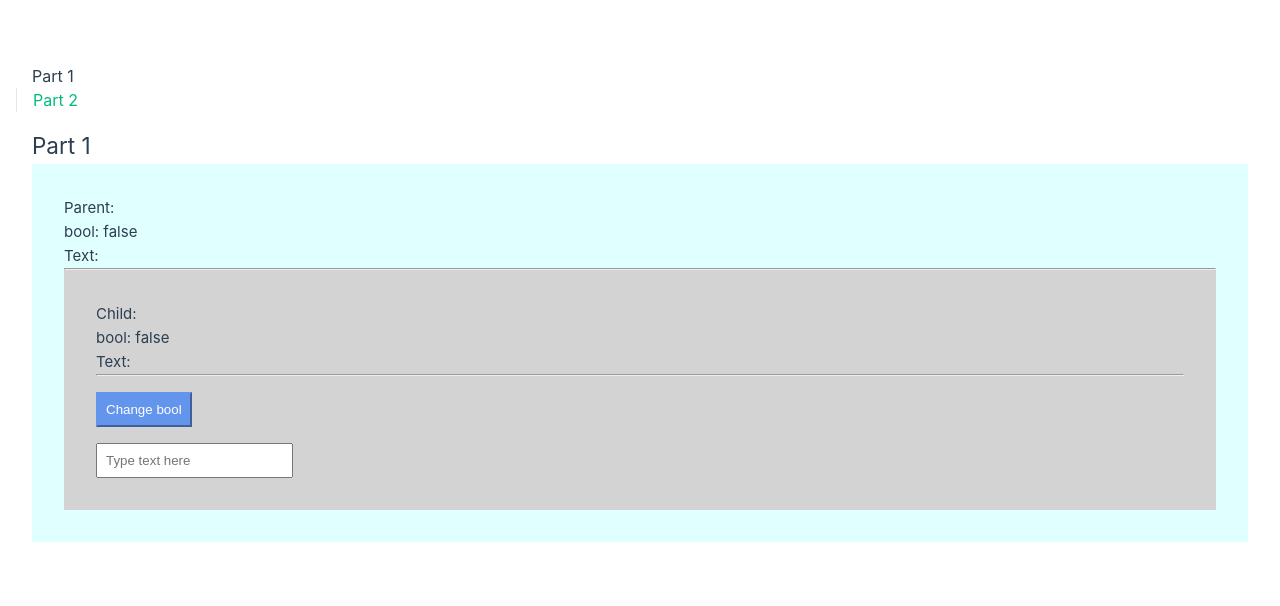
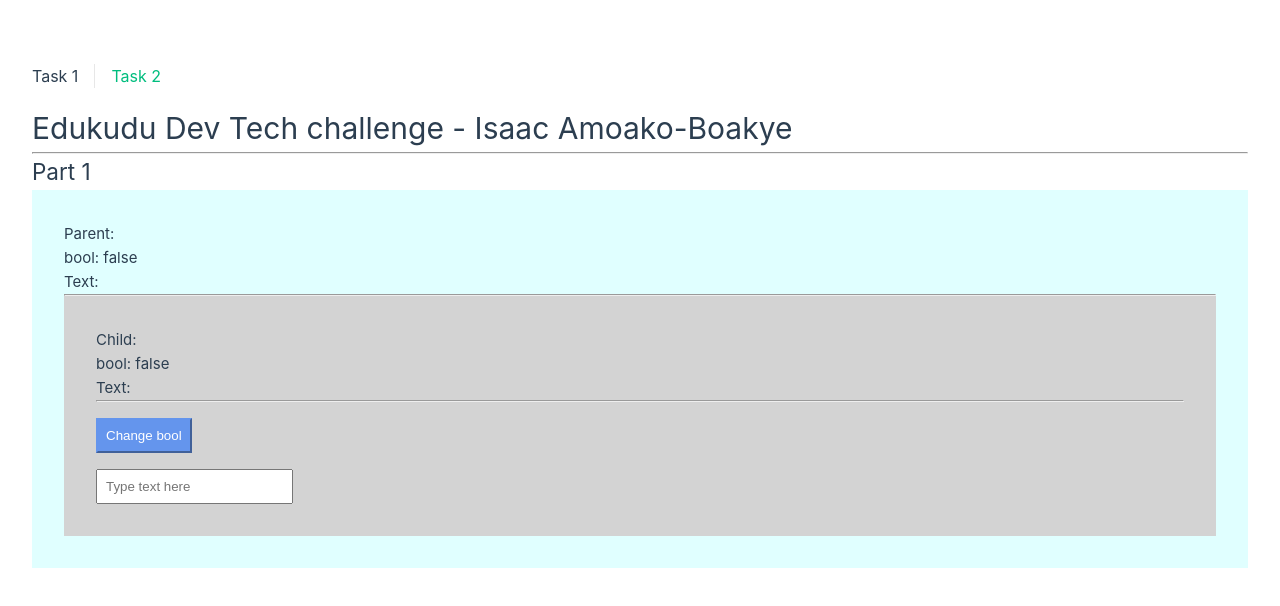
Before and after one commit to ikebk/edukudus-dev-challenge, a Vue app: page / in a window 1280 px wide. Shown: the top 606 px of the page. Built offline with nearby package versions, Linux system fonts and the light colour scheme.

Commit message:
add error message

```diff
--- a/src/App.vue
+++ b/src/App.vue
@@ -6,11 +6,14 @@ import { RouterLink, RouterView } from 'vue-router'
   <header>
     <div class="wrapper">
       <nav>
-        <RouterLink to="/">Part 1</RouterLink>
-        <RouterLink to="/part2">Part 2</RouterLink>
+        <RouterLink to="/">Task 1</RouterLink>
+        <RouterLink to="/part2">Task 2</RouterLink>
       </nav>
     </div>
   </header>
+
+  <h1>Edukudu Dev Tech challenge - Isaac Amoako-Boakye</h1>
+  <hr />
 
   <RouterView />
 </template>
@@ -52,22 +55,6 @@ nav a:first-of-type {
 }
 
 @media (min-width: 1024px) {
-  header {
-    display: flex;
-    place-items: center;
-    padding-right: calc(var(--section-gap) / 2);
-  }
-
-  .logo {
-    margin: 0 2rem 0 0;
-  }
-
-  header .wrapper {
-    display: flex;
-    place-items: flex-start;
-    flex-wrap: wrap;
-  }
-
   nav {
     text-align: left;
     margin-left: -1rem;
--- a/src/routes.js
+++ b/src/routes.js
@@ -1,10 +1,4 @@
 const routes = [
-  // {
-  //   id: 'HomeView',
-  //   name: 'home',
-  //   path: '/',
-  //   meta: {},
-  // },
   {
     id: 'PartOneView',
     name: 'part1',
--- a/src/views/PartTwoView.vue
+++ b/src/views/PartTwoView.vue
@@ -16,6 +16,7 @@
       <div class="preview">
         <div v-html="htmlText" />
         <span v-show="compilingStyle">Compiling style. Please wait...</span>
+        <div v-if="previewStyleError" v-text="previewStyleError"></div>
       </div>
 
       <component :is="'style'" scoped>
@@ -35,6 +36,7 @@ const htmlText = ref('')
 const lessText = ref('')
 const previewStyle = ref('')
 const compilingStyle = ref(false)
+const previewStyleError = ref('')
 
 // Watch
 watch(lessText, (to) => {
@@ -42,12 +44,16 @@ watch(lessText, (to) => {
   compilingStyle.value = true
 
   timeOut = setTimeout(() => {
+    previewStyleError.value = ''
+
     render(to)
       .then((css) => {
         previewStyle.value = `.preview { ${css.css} }`
         compilingStyle.value = false
       })
       .catch((err) => {
+        previewStyleError.value = err.message
+        compilingStyle.value = false
         console.warn(err)
       })
   }, 1000)
@@ -70,6 +76,7 @@ watch(lessText, (to) => {
     & .preview {
       width: 100%;
       padding: 0.5rem;
+      border: solid 1px lightgrey;
     }
   }
 }
```
